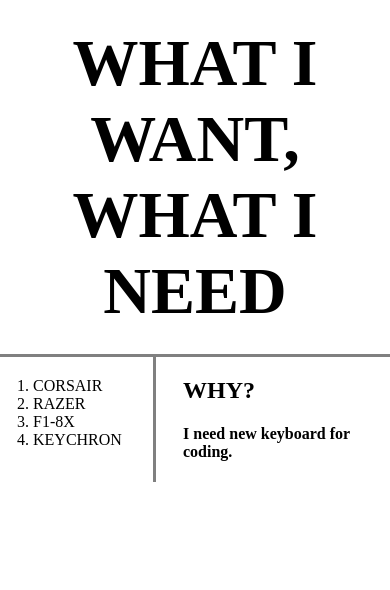
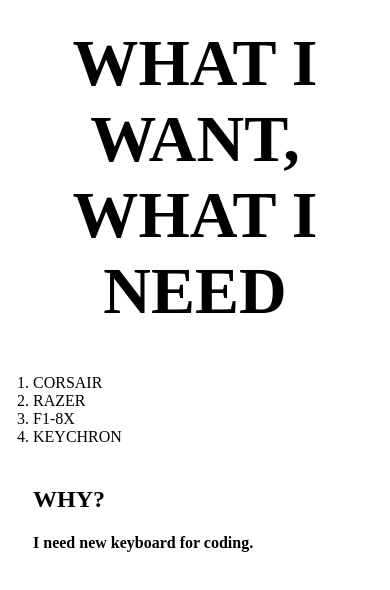
Before and after one commit to three3ape/my-first-web-site, a plain HTML site: page index.html in a window 390 px wide. Drawn offline with Linux system fonts and the light colour scheme.

Commit message:
add query

```diff
--- a/index.html
+++ b/index.html
@@ -12,38 +12,7 @@
 </script>
         <Title>New Keyboard(Welcome)</Title>
         <meta charset="utf-8">
-        <style>
-            body{
-                margin:0;
-            }
-            a{
-             color:black;
-             text-decoration: none;
-            }
-            h1{
-                font-size:66px;
-                text-align:center;
-                border-bottom:3px solid grey;
-                margin:0;
-                padding:25px;
-                }
-            #grid ol{
-            border-right:3px solid gray;
-            width:100px;
-            margin:0;
-            padding:20px;
-            padding-left:33px;
-            }
-            #grid{
-                display:grid;
-                grid-template-columns: 150px 1fr;
-
-            }
-            #grid #article{
-                padding-left:33px;
-
-            }
-        </style>
+        <link rel="stylesheet" href="style.css">
     </head>
     <body>
         <h1><a href="index.html">WHAT I WANT, WHAT I NEED</a></h1>
--- /dev/null
+++ b/style.css
@@ -0,0 +1,41 @@
+body{
+    margin:0;
+}
+a{
+ color:black;
+ text-decoration: none;
+}
+h1{
+    font-size:66px;
+    text-align:center;
+    border-bottom:3px solid grey;
+    margin:0;
+    padding:25px;
+    }
+#grid ol{
+border-right:3px solid gray;
+width:100px;
+margin:0;
+padding:20px;
+padding-left:33px;
+}
+#grid{
+    display:grid;
+    grid-template-columns: 150px 1fr;
+
+}
+#grid #article{
+    padding-left:33px;
+
+}
+@media(max-width:800px){
+    #grid{
+        display:block;
+    }
+    #grid ol{
+        border-right:none;
+    }
+    h1{
+        border-bottom:none;
+    }
+}
```
Also changed, not shown: 1.html (+1 -32 lines), 2.html (+1 -32 lines), 3.html (+1 -32 lines), 4.html (+1 -32 lines).
